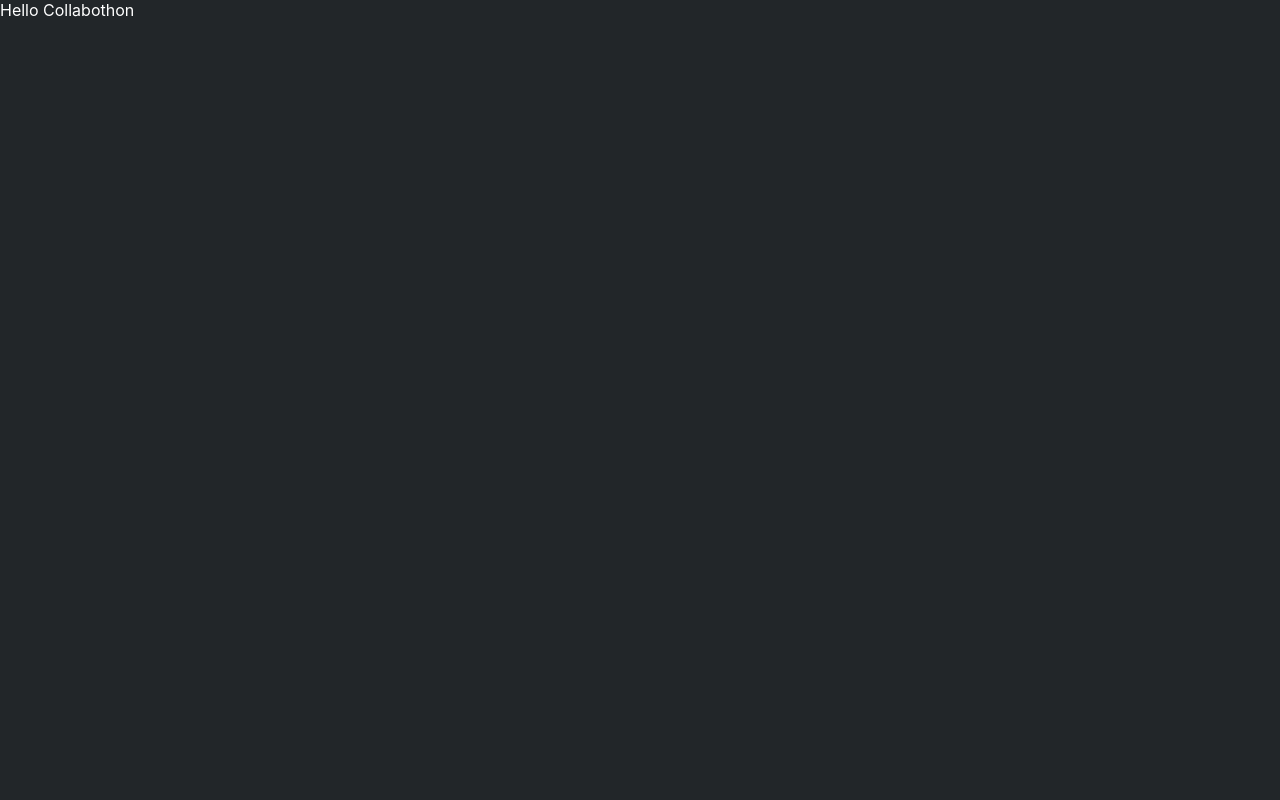
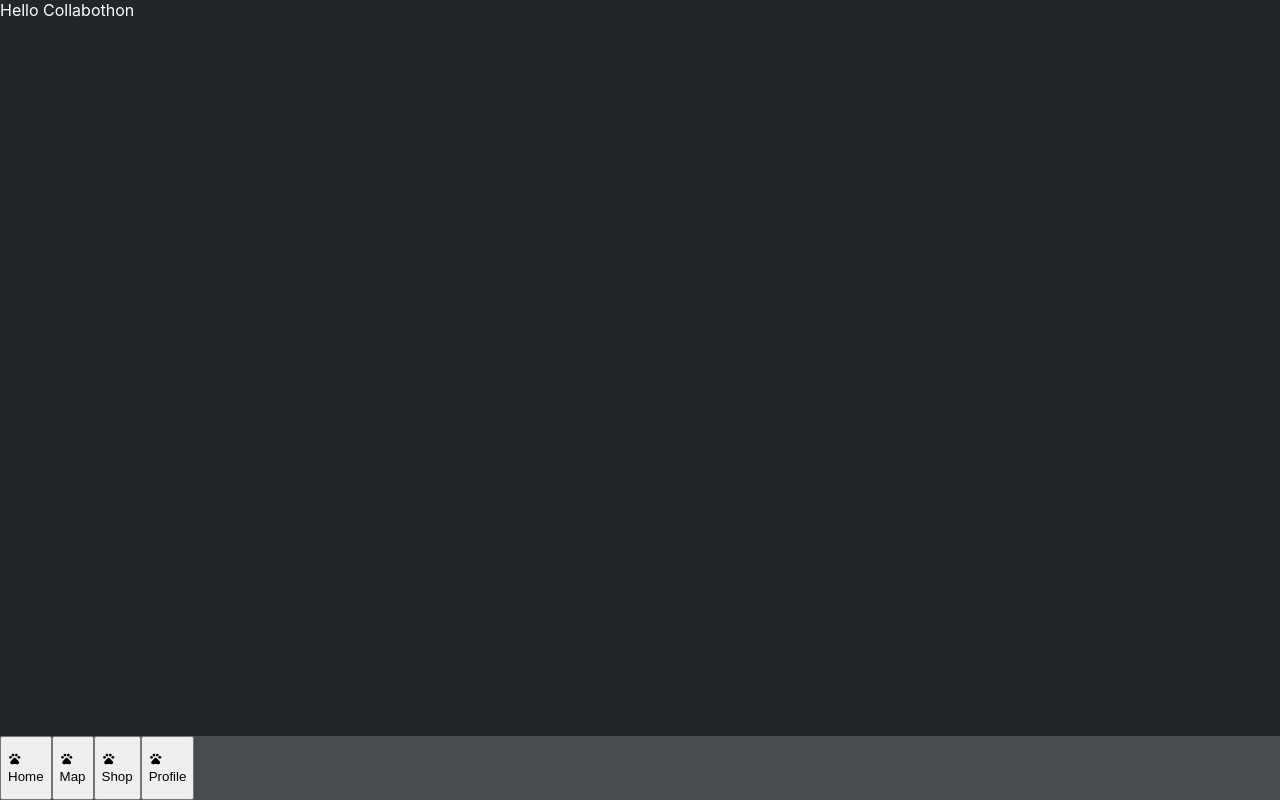
Before and after one commit to freedeebee/zookedexpwa, a React (Create React App) app: page / in a window 1280 px wide. Built offline with nearby package versions, Linux system fonts and the light colour scheme.

Commit message:
add bottom nav prototype

```diff
--- a/package.json
+++ b/package.json
@@ -13,6 +13,7 @@
     "@types/styled-components": "^5.1.25",
     "react": "^18.2.0",
     "react-dom": "^18.2.0",
+    "react-icons": "^4.4.0",
     "react-scripts": "5.0.1",
     "styled-components": "^5.3.5",
     "typescript": "^4.7.4",
--- a/src/App.tsx
+++ b/src/App.tsx
@@ -1,9 +1,11 @@
 import React from 'react';
+import BottomNavigation from './components/BottomNavigation/BottomNavigation';
 
 function App() {
   return (
     <div className="App">
       Hello Collabothon
+      <BottomNavigation />
     </div>
   );
 }
--- a/src/components/BottomNavigation/BottomNavigation.tsx
+++ b/src/components/BottomNavigation/BottomNavigation.tsx
@@ -1,8 +1,28 @@
+import BottomNavigationItem from "./BottomNavigationItem/BottomNavigationItem"
+import { BottomNavWrapper } from "./styles"
+import { MdPets } from 'react-icons/md'
+
+
 function BottomNavigation() {
     return (
-        <>
-            BottomNavigation
-        </>
+        <BottomNavWrapper>
+            <BottomNavigationItem
+                label="Home"
+                icon={<MdPets />}
+                link="/" />
+            <BottomNavigationItem
+                label="Map"
+                icon={<MdPets />}
+                link="/" />
+            <BottomNavigationItem
+                label="Shop"
+                icon={<MdPets />}
+                link="/" />
+            <BottomNavigationItem
+                label="Profile"
+                icon={<MdPets />}
+                link="/" />
+        </BottomNavWrapper>
     )
 }
 
--- /dev/null
+++ b/src/components/BottomNavigation/BottomNavigationItem/BottomNavigationItem.tsx
@@ -0,0 +1,13 @@
+import { NavButton } from "./styles"
+import { BottomNavigationItemProps } from "./types"
+
+function BottomNavigationItem(props: BottomNavigationItemProps) {
+    return (
+        <NavButton>
+            <div>{props.icon}</div>
+            <div>{props.label}</div>
+        </NavButton>
+    )
+}
+
+export default BottomNavigationItem
--- /dev/null
+++ b/src/components/BottomNavigation/BottomNavigationItem/styles.ts
@@ -0,0 +1,7 @@
+import styled from "styled-components";
+
+export const NavButton = styled.button`
+    display: flex;
+    flex-direction: column;
+    justify-content: center;
+`
--- /dev/null
+++ b/src/components/BottomNavigation/BottomNavigationItem/types.ts
@@ -0,0 +1,5 @@
+export type BottomNavigationItemProps = {
+    label: string;
+    icon: JSX.Element;
+    link: string;
+}
--- /dev/null
+++ b/src/components/BottomNavigation/styles.ts
@@ -0,0 +1,11 @@
+import styled from "styled-components";
+
+export const BottomNavWrapper = styled.nav`
+    position: fixed;
+    bottom: 0;
+    display: flex;
+    height: 64px;
+    background: ${({theme}) => theme.colors.darkGrey};
+    color: white;
+    width: 100%;
+`
```
Also changed, not shown: 1 other file (tests, documents, lock files or other folders).
